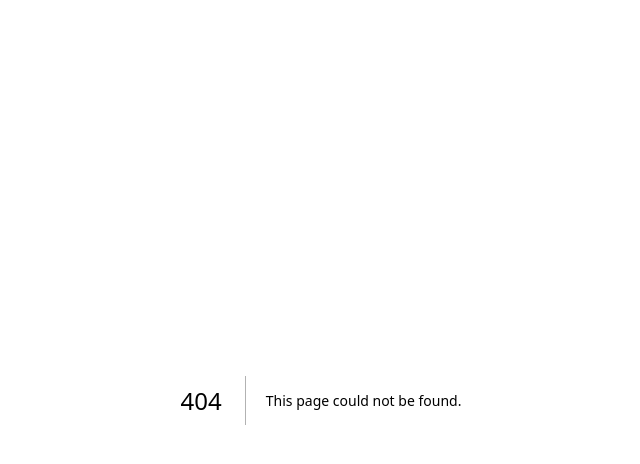
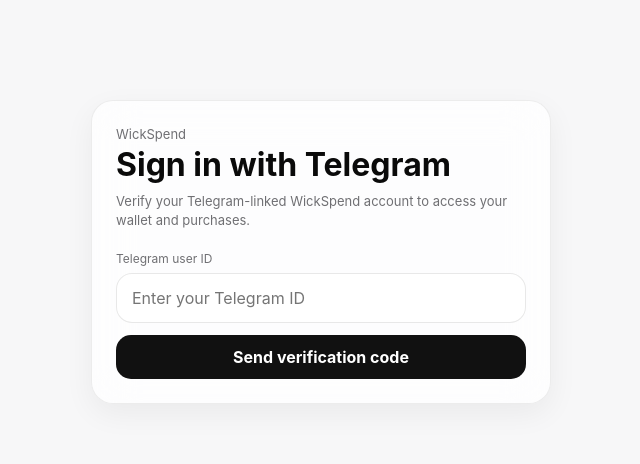
Before and after one commit to wis12dom34/-wickspend-web, a Next.js app: page /login in a window 1280 px wide. Before the commit this address had no page. Shown: the top 464 px of the page, without its empty margins (319-959 px from the left). Built offline with nearby package versions, Linux system fonts and the light colour scheme; no server answers.

Commit message:
Add Telegram verification login flow

```diff
--- /dev/null
+++ b/app/login/page.tsx
@@ -0,0 +1,18 @@
+"use client";
+import { FormEvent, useEffect, useState } from "react";
+import { useRouter } from "next/navigation";
+import { api } from "@/lib/api";
+import { getSessionToken, saveSessionToken } from "@/lib/session";
+
+export default function Login(){
+ const router=useRouter();
+ const[telegramId,setTelegramId]=useState("");
+ const[code,setCode]=useState("");
+ const[step,setStep]=useState<"request"|"verify">("request");
+ const[busy,setBusy]=useState(false);
+ const[message,setMessage]=useState("");
+ useEffect(()=>{const token=getSessionToken();if(token)api.auth.session(token).then(()=>router.replace("/")).catch(()=>{})},[router]);
+ async function requestCode(e:FormEvent){e.preventDefault();const id=telegramId.trim();if(!id)return setMessage("Enter your Telegram user ID.");setBusy(true);setMessage("Sending verification code…");try{await api.auth.telegramStart({telegram_user_id:id});setStep("verify");setMessage("Verification code sent. Enter the code to continue.")}catch(err){setMessage(err instanceof Error?err.message:"Unable to send verification code")}finally{setBusy(false)}}
+ async function verify(e:FormEvent){e.preventDefault();const id=telegramId.trim(),otp=code.trim();if(!otp)return setMessage("Enter the verification code.");setBusy(true);setMessage("Verifying…");try{const result:any=await api.auth.telegramVerify({telegram_user_id:id,code:otp});const token=result?.session_token||result?.token||result?.data?.session_token||result?.data?.token;if(!token)throw new Error("Session token was not returned after verification.");saveSessionToken(String(token));await api.auth.session(String(token));router.replace("/")}catch(err){setMessage(err instanceof Error?err.message:"Verification failed")}finally{setBusy(false)}}
+ return <main className="shell"><div style={{maxWidth:460,margin:"9vh auto 0"}}><div className="panel" style={{padding:24}}><p className="eyebrow">WickSpend</p><h1 style={{margin:"0 0 8px"}}>Sign in with Telegram</h1><p style={{marginBottom:20}}>Verify your Telegram-linked WickSpend account to access your wallet and purchases.</p>{step==="request"?<form className="formGrid" onSubmit={requestCode}><div className="field"><label>Telegram user ID</label><input inputMode="numeric" autoComplete="off" value={telegramId} onChange={e=>setTelegramId(e.target.value)} placeholder="Enter your Telegram ID"/></div><button className="secondaryButton" disabled={busy}>{busy?"Sending…":"Send verification code"}</button></form>:<form className="formGrid" onSubmit={verify}><div className="field"><label>Verification code</label><input inputMode="numeric" autoComplete="one-time-code" value={code} onChange={e=>setCode(e.target.value)} placeholder="Enter code"/></div><button className="secondaryButton" disabled={busy}>{busy?"Verifying…":"Verify & sign in"}</button><button type="button" className="primaryButton" onClick={()=>{setStep("request");setCode("");setMessage("")}}>Change Telegram ID</button></form>}{message&&<p className="statusText" style={{marginTop:14}}>{message}</p>}</div></div></main>
+}
```
